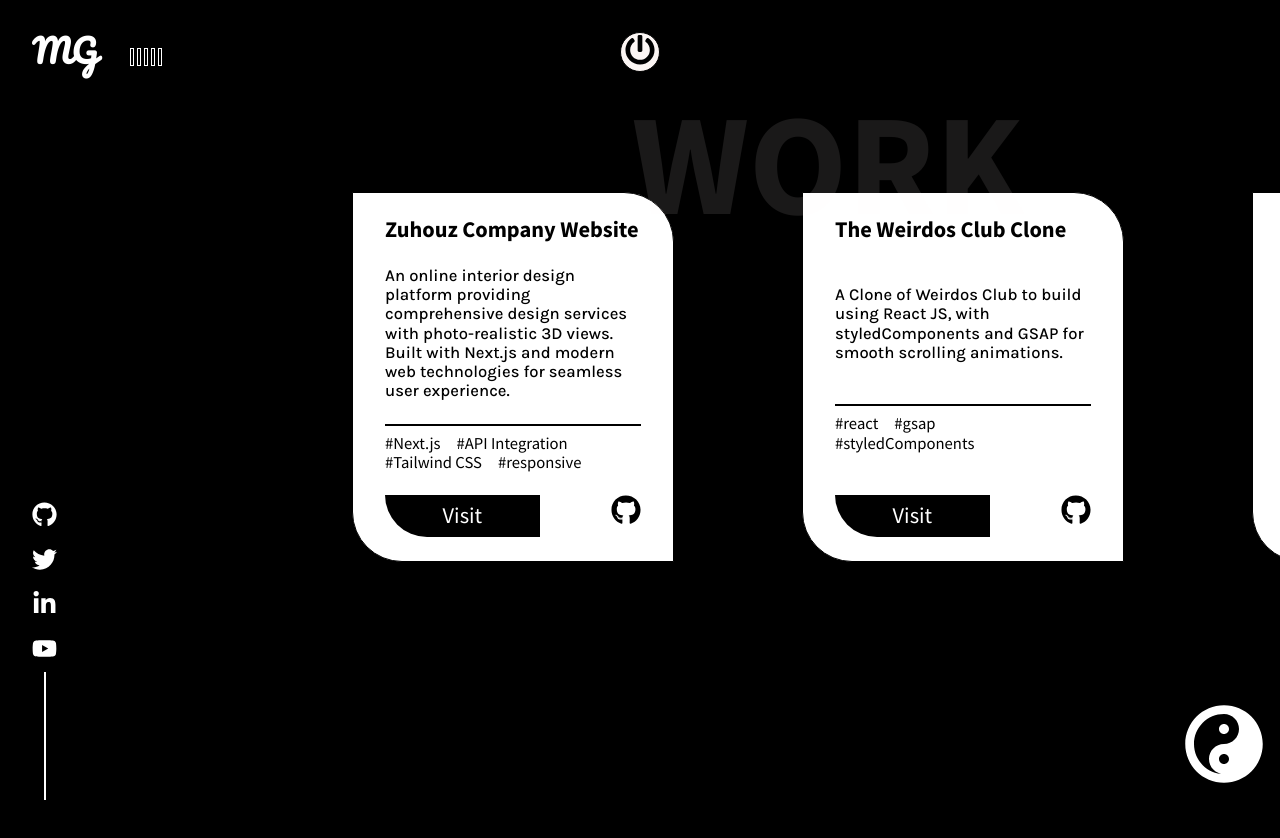
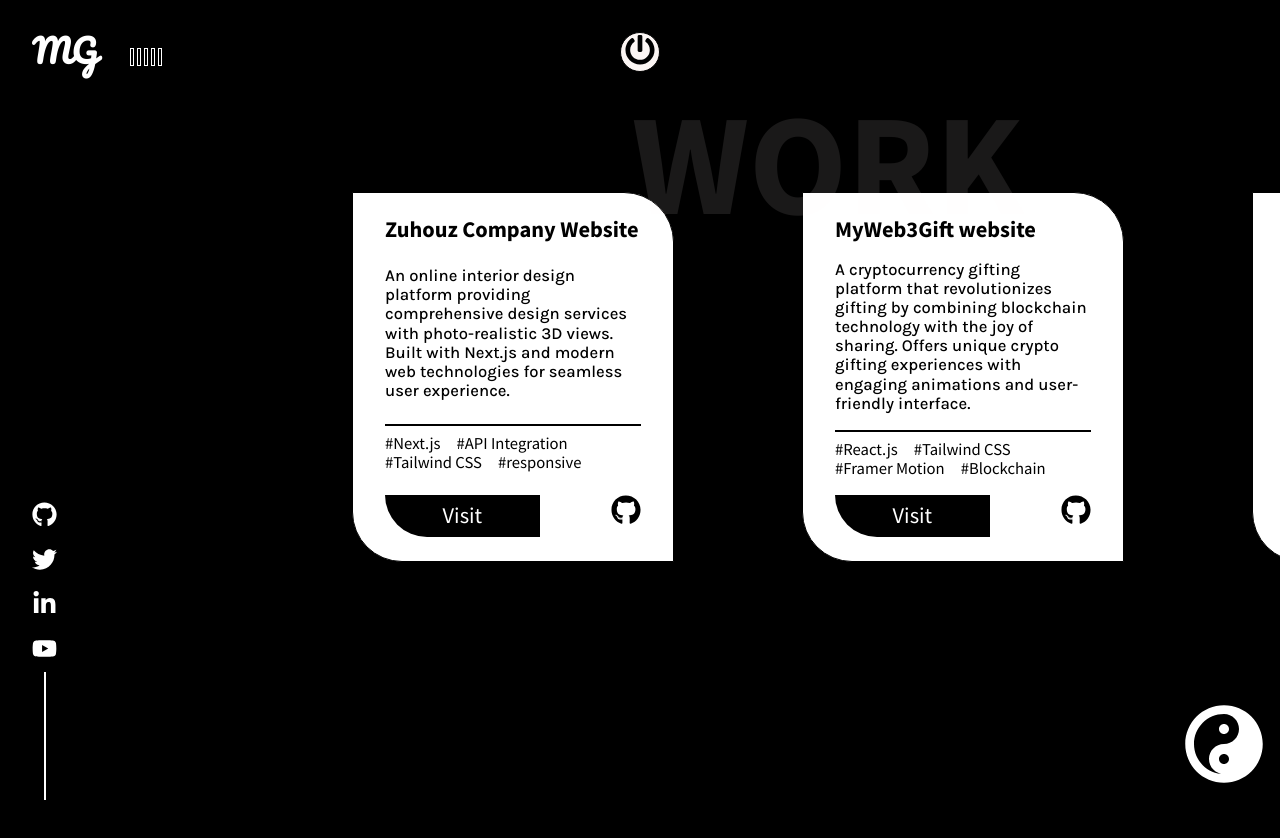
Before and after one commit to MuskanGupta8424/React-Portfolio-mg, a React (Create React App) app: page /work in a window 1280 px wide. Shown: the top 838 px of the page. Built offline with nearby package versions, Linux system fonts and the light colour scheme.

Commit message:
update work section

```diff
--- a/src/data/WorkData.js
+++ b/src/data/WorkData.js
@@ -12,6 +12,15 @@
     },
     {
         id:2,
+        name:"MyWeb3Gift website",
+        description:"A cryptocurrency gifting platform that revolutionizes gifting by combining blockchain technology with the joy of sharing. Offers unique crypto gifting experiences with engaging animations and user-friendly interface.",
+        tags:["React.js","Tailwind CSS","Framer Motion","Blockchain"],
+
+        demo:"https://myweb3gift.com",
+        github:"https://github.com/MuskanGupta8424/Task1_web3gift"
+    },
+    {
+        id:3,
         name:"The Weirdos Club Clone",
         description:"A Clone of Weirdos Club to build using React JS, with styledComponents and GSAP for smooth scrolling animations.",
         tags:["react","gsap","styledComponents"],
@@ -20,7 +29,7 @@
         github:"https://github.com/MuskanGupta8424/The-Weirdos-club-clone"
     },
     {
-        id:3,
+            id:4,
         name:"Fashion Wibe Studio",
         description:"A Fashion Studio website build in ReactJS,with styledComponents, locomotive-Scroll for smooth scrolling.Also Gsap and Framer-motion for some custom animations and effects",
         tags:["react-js","gsap","styledComponents"],
@@ -30,7 +39,7 @@
 
     },
     {
-        id:4,
+        id:5,
         name:"Todo App(React + Redux)",
         description:"A todo app build using Redux-toolkit and framer-motion for smooth animations.",
         tags:["react","redux","framer-motion"],
@@ -40,7 +49,7 @@
 
     },
     {
-        id:5,
+        id:6,
         name:"Infos|Connect the brand",
         description:"A cool looking & responsive website build using HTML, CSS, JS, Gsap and other animations.It has really smooth animations.",
         tags:["HTML","CSS","JS","gsap"],
@@ -49,7 +58,7 @@
         github:"https://github.com/MuskanGupta8424/B15-finalproject"
 
     },{
-        id:6,
+        id:7,
         name:"Neverland-Agency-Clone",
         description:"A clone of Neverland-Agency-Clone to build using Html5, CSS3, JS, Gsap, locomotive-scroll .",
         tags:["HTML5","CSS3","JS","gsap"],
@@ -58,7 +67,7 @@
         github:"https://github.com/MuskanGUpta8424/Neverland-Agency-Clone"
     },
     {
-        id:7,
+        id:8,
         name:"Flora Responsive Website",
         description:"A reponsive website build using HTML5, CSS3, Javascript, Gsap, LocomotiveScroll, ScrollTrigger.js",
         tags:["Html5","javascript","css","gsap","locomotive-scroll"],
```
